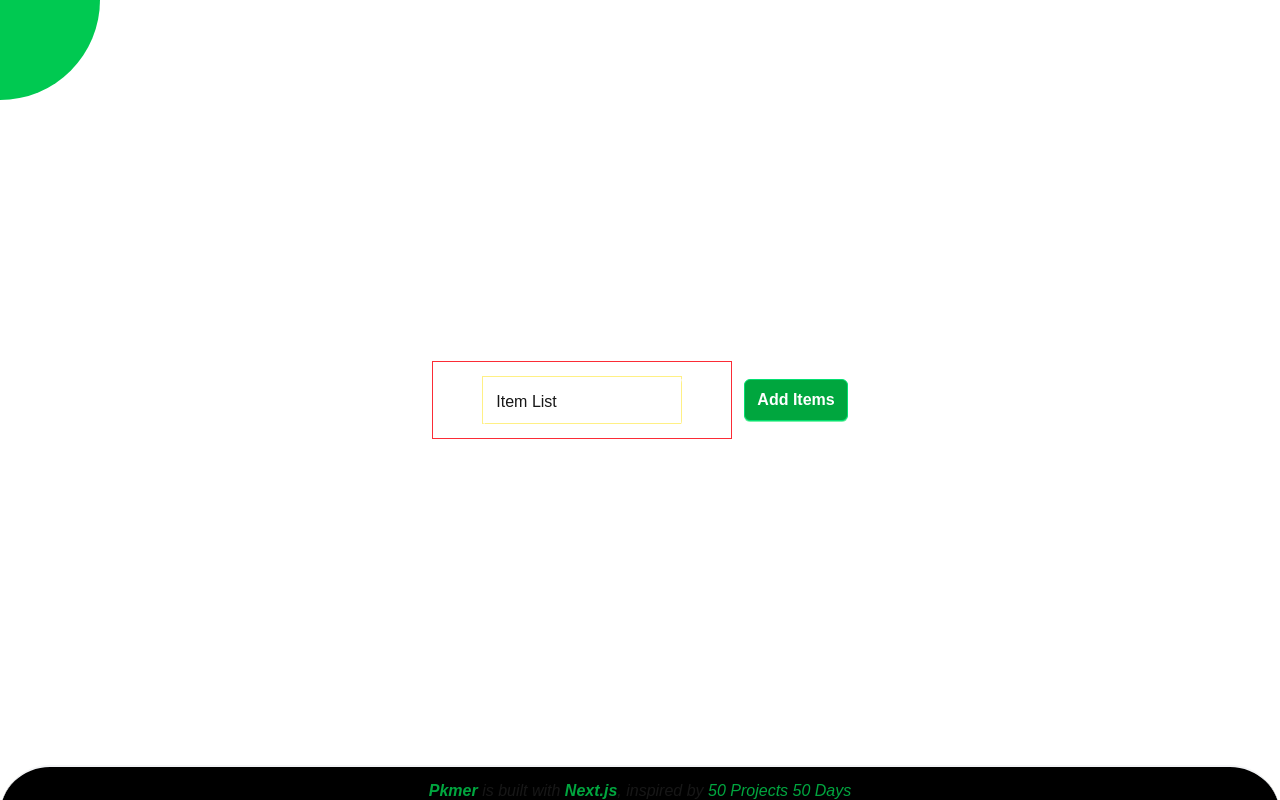
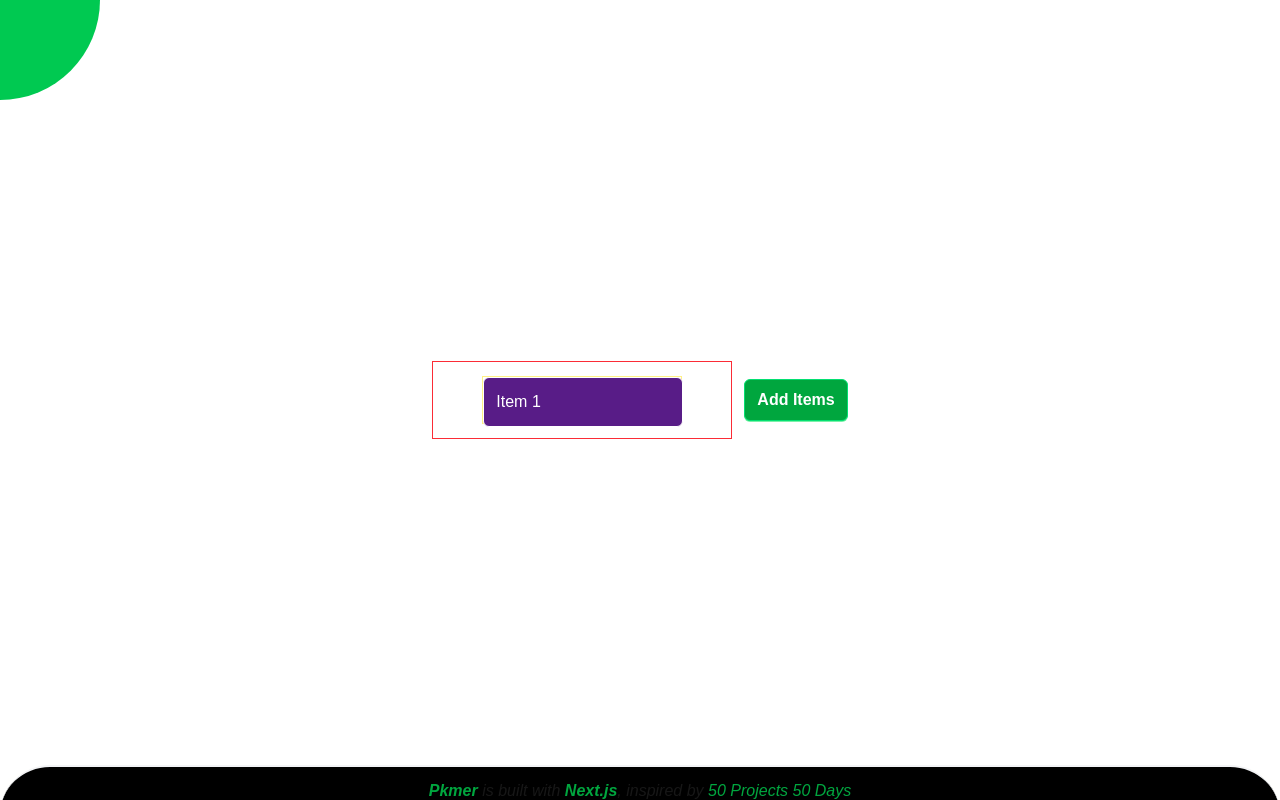
Before and after one commit to upangka/50days50projectsUseNextJs, a Next.js app: page /adding-and-removing-items-animated in a window 1280 px wide. Both pictures are taken after a click on the button "Add Items". Built offline with nearby package versions, Linux system fonts and the light colour scheme; some icons are missing.

Commit message:
feat(finished): finished project

```diff
--- a/src/app/(cases)/adding-and-removing-items-animated/page.tsx
+++ b/src/app/(cases)/adding-and-removing-items-animated/page.tsx
@@ -8,19 +8,15 @@ type Item = {
   name: string
   visiable: boolean
   height: number
+  backgroundColor: string
 }
+
+const bgColors = ['#1e3a8a', '#581c87', '#14532d', '#7c2d12']
+
 let unikey = 0
 let idPrefix = 'item-'
 function initItems(): Item[] {
   return []
-  // return [
-  //   {
-  //     id: `${idPrefix}${++unikey}`,
-  //     name: `Item ${unikey}`,
-  //     visiable: true,
-  //     height: 0
-  //   }
-  // ]
 }
 
 export default function AddingAndRemovingItemsAnimatedPage() {
@@ -36,9 +32,10 @@ export default function AddingAndRemovingItemsAnimatedPage() {
     console.log(unikey)
     const newItem = {
       id: `${idPrefix}${unikey++}`,
-      name: `Item List`,
+      name: `Item ${unikey}`,
       visiable: false,
-      height: 0
+      height: 0,
+      backgroundColor: bgColors[unikey % bgColors.length]
     } satisfies Item
 
     setItems([newItem, ...items])
@@ -123,10 +120,13 @@ export default function AddingAndRemovingItemsAnimatedPage() {
                 }
               }}
               suppressHydrationWarning={true}
+              style={{
+                backgroundColor: item.backgroundColor
+              }}
               className={clsx(
                 Styles.Item,
                 item.visiable && Styles.Show,
-                'absolute top-0 left-0 w-[200px] rounded-md border border-white p-3 transition-all duration-700'
+                'absolute top-0 left-0 w-[200px] rounded-md border border-white p-3 text-white transition-all duration-700'
               )}
             >
               {' '}
```
